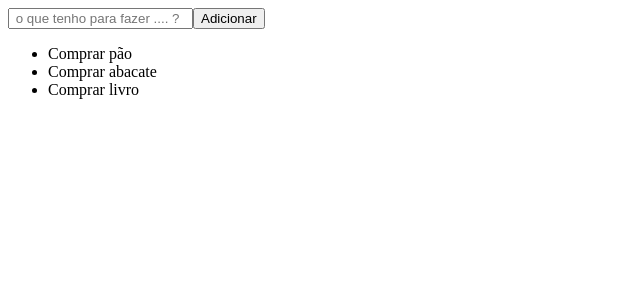
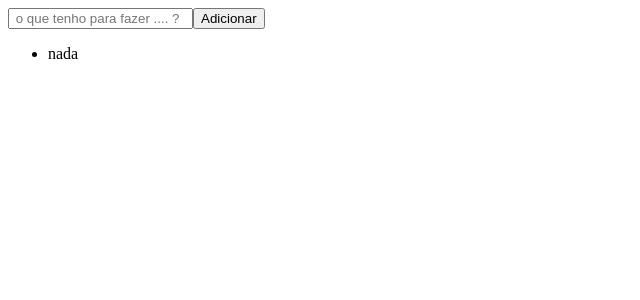
Before and after one commit to danilobrayann/ListaDeTarefas, a React (Vite) app: page / in a window 1280 px wide. Shown: the top 300 px of the page, without its empty margins (0-640 px from the left). Built offline with nearby package versions, Linux system fonts and the light colour scheme.

Commit message:
feat implementando o Hook useState

```diff
--- a/src/page/index.jsx
+++ b/src/page/index.jsx
@@ -1,27 +1,25 @@
+import { useState } from "react";
 import { v4 as uuidv4 } from 'uuid';
 
-function Home (){
 
-const List = [{id:uuidv4(), task: "Comprar pão"},
-{id:uuidv4(), task: "Comprar abacate"},
-{id:uuidv4(), task: "Comprar livro"}]
-/*,,*/
+function Home() {
 
-console.log(List)
-function IpuntMudou(){
+    const [List, setListe] = useState([{ id: uuidv4(), task: "nada" }]);
+
+    function IpuntMudou(event) {
+        setListe([{ id: uuidv4(), task: event.target.value }])
+    }
+
+    function CliqueiNoBotao() {
 
     }
 
-function CliqueiNoBotao(){
-
-}
-
-return(
+    return (
         <>
             <input type="text" onChange={IpuntMudou} placeholder=" o que tenho para fazer .... ?" />
             <button onAuxClick={CliqueiNoBotao} >Adicionar</button>
             <ul>
-   {List.map(Intems => (<li key={Intems.id}>{Intems.task}</li> ))}
+                {List.map(Intems => (<li key={Intems.id}>{Intems.task}</li>))}
             </ul>
         </>
     )
```
Lines whose indentation alone changed are shown as unchanged.
